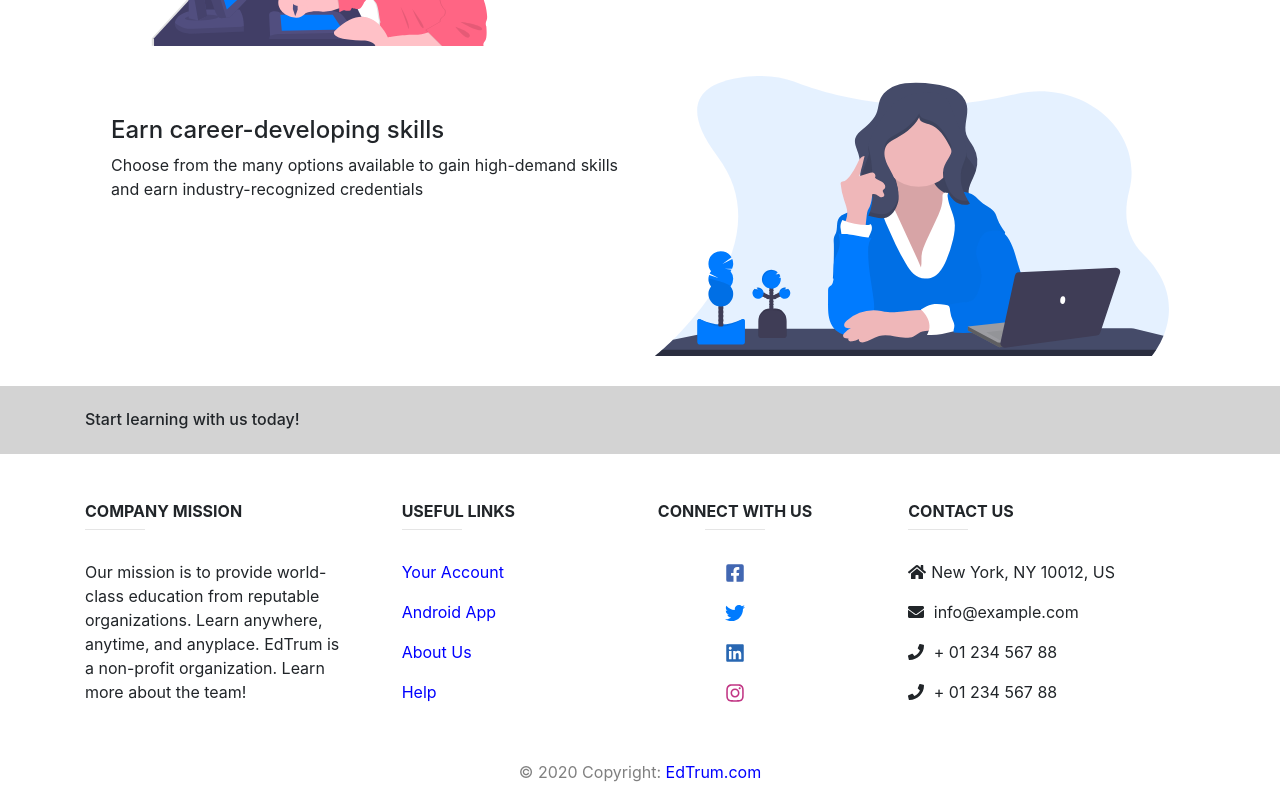
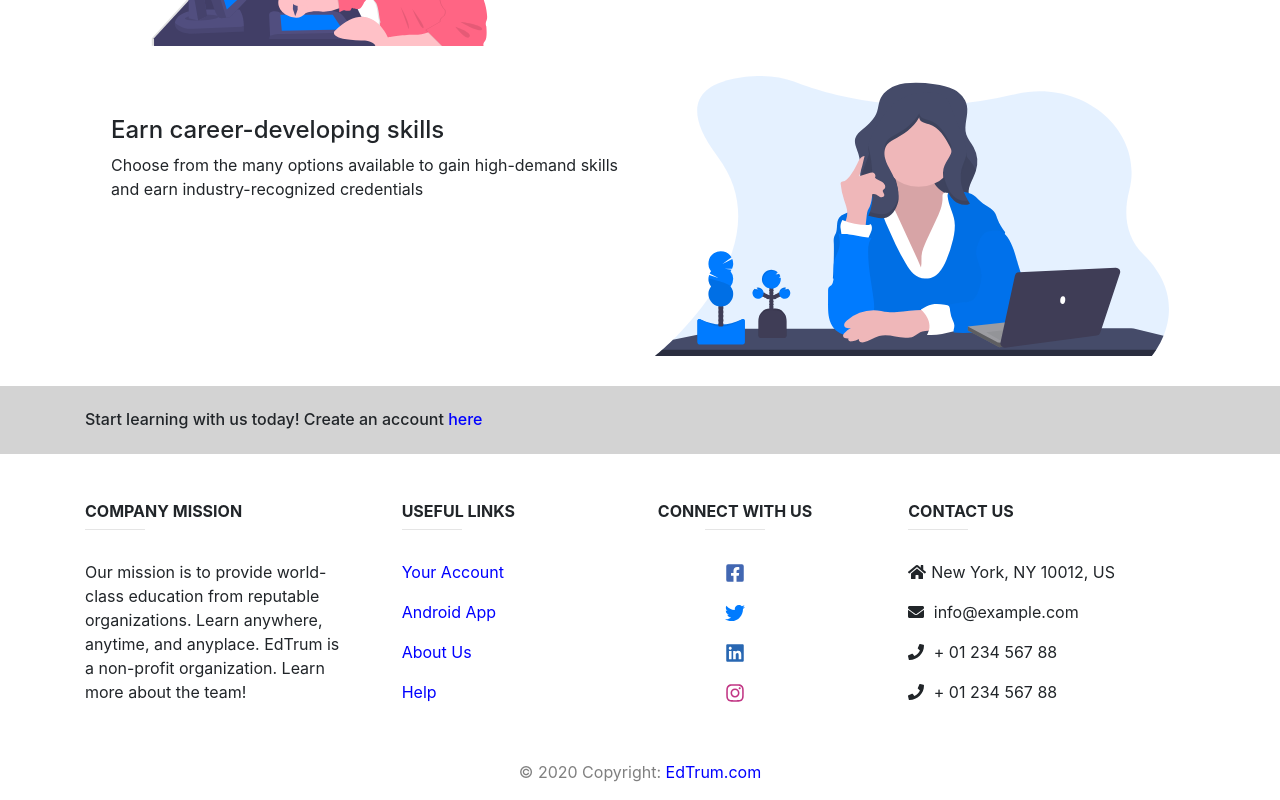
Before and after one commit to EdTrum/FrontEnd, a React (Create React App) app: page / in a window 1280 px wide. Shown: the part 1952-2752 px from the top of the page. Built offline with nearby package versions, Linux system fonts and the light colour scheme.

Commit message:
transfer navbar and footer components to pages

```diff
--- a/src/components/layouts/Footer.js
+++ b/src/components/layouts/Footer.js
@@ -16,7 +16,12 @@ function LandFooter() {
         <div className='container'>
           <div className='row py-4 d-flex align-items-center'>
             <div className='col-md-6 col-lg-5 text-center text-md-left mb-4 mb-md-0'>
-              <h6 className='mb-0'>Start learning with us today!</h6>
+              <h6 className='mb-0'>
+                Start learning with us today! Create an account{" "}
+                <Link to='/register' style={{ color: "blue" }}>
+                  here
+                </Link>
+              </h6>
             </div>
           </div>
         </div>
--- a/src/components/pages/Contact.js
+++ b/src/components/pages/Contact.js
@@ -1,9 +1,12 @@
 import React from "react";
 import { Button, Container } from "react-bootstrap";
+import CustomNavbar from "../layouts/CustomNavbar";
+import CustomFooter from "../layouts/CustomFooter";
 
 function Contact() {
   return (
     <Container>
+      <CustomNavbar />
       <div className='row pt-5'>
         <div className='col-sm-6'>
           <h4>Lorem ipsum dolor.</h4>
@@ -55,6 +58,7 @@ function Contact() {
           </form>
         </div>
       </div>
+      <CustomFooter />
     </Container>
   );
 }
--- a/src/components/pages/Home.js
+++ b/src/components/pages/Home.js
@@ -1,55 +1,71 @@
-import React from 'react'
-import Jumbotron from "../layouts/Jumbotron"
-import Layout from "../layouts/Layout"
-import courses from '../../assets/mocks/courses'
-import dummyImg from "../../assets/dummy.png"
-import {Card} from "react-bootstrap"
-import {Link} from "react-router-dom"
+import React from "react";
+import Jumbotron from "../layouts/Jumbotron";
+import Layout from "../layouts/Layout";
+import courses from "../../assets/mocks/courses";
+import dummyImg from "../../assets/dummy.png";
+import { Card } from "react-bootstrap";
+import { Link } from "react-router-dom";
+import CustomNavbar from "../layouts/CustomNavbar";
+import CustomFooter from "../layouts/CustomFooter";
 
 const cardStyle = {
-    maxWidth: '14rem',
-    minWidth: '14rem',
+  maxWidth: "14rem",
+  minWidth: "14rem",
   margin: 8,
-    maxHeight: '17rem',
-    minHeight: '17rem',
-    cursor: 'pointer'
-}
+  maxHeight: "17rem",
+  minHeight: "17rem",
+  cursor: "pointer",
+};
 
 function Home() {
-
   //should be in it's own component
   const renderCourses = courses.map((course, index) => (
-        <Link to={`/course/${course.title.toLowerCase()}`} style={{color: 'black'}} key={index}>
+    <Link
+      to={`/course/${course.title.toLowerCase()}`}
+      style={{ color: "black" }}
+      key={index}
+    >
       <Card tag='a' style={cardStyle}>
-                <img src={dummyImg} alt={course.title} className="card-img-top" style={{height: '120px', width: '100%'}}/>
-                <div className="card-body">
-                    <h6 className="card-title">{course.title}</h6>
-                    <p className="card-title">{course.publisher}</p>
-                    <p className="card-title" style={{fontSize: '10px'}}>{course.category}</p>
-                    <p className="card-title" style={{fontSize: '12px'}}>Rating {course.rating} ({course.ratingNo})</p>
+        <img
+          src={dummyImg}
+          alt={course.title}
+          className='card-img-top'
+          style={{ height: "120px", width: "100%" }}
+        />
+        <div className='card-body'>
+          <h6 className='card-title'>{course.title}</h6>
+          <p className='card-title'>{course.publisher}</p>
+          <p className='card-title' style={{ fontSize: "10px" }}>
+            {course.category}
+          </p>
+          <p className='card-title' style={{ fontSize: "12px" }}>
+            Rating {course.rating} ({course.ratingNo})
+          </p>
         </div>
       </Card>
     </Link>
-    ))
+  ));
   //should be in it's own component
 
   return (
     <div>
-            <Jumbotron/>
+      <CustomNavbar />
+      <Jumbotron />
       <Layout>
         <h4>Web Development</h4>
-                <div className="row flex-row flex-nowrap overflow-auto">
+        <div className='row flex-row flex-nowrap overflow-auto'>
           {renderCourses}
         </div>
         <h4 className='pt-2'>Mobile Development</h4>
-                <div className="row flex-row flex-nowrap overflow-auto">
+        <div className='row flex-row flex-nowrap overflow-auto'>
           {renderCourses}
         </div>
         <h5 className='pt-2'>Categories</h5>
         <p>(render category tags here)</p>
       </Layout>
+      <CustomFooter />
     </div>
-    )
+  );
 }
 
-export default Home
+export default Home;
--- a/src/components/pages/MyCourses.js
+++ b/src/components/pages/MyCourses.js
@@ -1,19 +1,27 @@
-import React from 'react'
-import Layout from "../layouts/Layout"
+import React from "react";
+import Layout from "../layouts/Layout";
+import CustomNavbar from "../layouts/CustomNavbar";
+import CustomFooter from "../layouts/CustomFooter";
 
 function MyCourses() {
   return (
+    <div>
+      <CustomNavbar />
       <Layout>
         <h3>My Courses Page</h3>
         <p>
-                Lorem ipsum dolor sit amet, consectetur adipisicing elit. Accusamus alias explicabo facilis incidunt
-                nemo porro quaerat sit! Aliquid autem deserunt harum ipsam iusto libero natus neque nihil officiis, qui
-                quo quod sed. Asperiores, at cumque doloremque hic inventore ipsum laudantium molestias numquam
-                possimus, quam reiciendis, vel voluptatibus voluptatum. Animi at corporis culpa, cumque excepturi modi
-                molestias mollitia quasi repellat veritatis.
+          Lorem ipsum dolor sit amet, consectetur adipisicing elit. Accusamus
+          alias explicabo facilis incidunt nemo porro quaerat sit! Aliquid autem
+          deserunt harum ipsam iusto libero natus neque nihil officiis, qui quo
+          quod sed. Asperiores, at cumque doloremque hic inventore ipsum
+          laudantium molestias numquam possimus, quam reiciendis, vel
+          voluptatibus voluptatum. Animi at corporis culpa, cumque excepturi
+          modi molestias mollitia quasi repellat veritatis.
         </p>
       </Layout>
-    )
+      <CustomFooter />
+    </div>
+  );
 }
 
-export default MyCourses
+export default MyCourses;
--- a/src/components/pages/NotFoundPage.js
+++ b/src/components/pages/NotFoundPage.js
@@ -1,27 +1,35 @@
-import React from 'react'
-import {Button, Container} from "react-bootstrap"
-import {Link} from "react-router-dom"
+import React from "react";
+import { Button, Container } from "react-bootstrap";
+import { Link } from "react-router-dom";
+import CustomNavbar from "../layouts/CustomNavbar";
+import CustomFooter from "../layouts/CustomFooter";
 
 const btnStyle = {
   margin: 5,
   minWidth: 100,
-    textTransform: 'uppercase'
-}
+  textTransform: "uppercase",
+};
 
 function NotFoundPage() {
   return (
     <Container className='pt-5 text-center'>
+      <CustomNavbar />
       <h3>Oops!</h3>
       <h3>Error 404 Not Found</h3>
       <p>Sorry, the page you requested was not found</p>
       <Link to='/'>
-                <Button variant='outline-primary' style={btnStyle}>Home</Button>
+        <Button variant='outline-primary' style={btnStyle}>
+          Home
+        </Button>
       </Link>
       <Link to='/contact'>
-                <Button variant='outline-info' style={btnStyle}>Support</Button>
+        <Button variant='outline-info' style={btnStyle}>
+          Support
+        </Button>
       </Link>
+      <CustomFooter />
     </Container>
-    )
+  );
 }
 
-export default NotFoundPage
+export default NotFoundPage;
--- a/src/components/pages/UserPage.js
+++ b/src/components/pages/UserPage.js
@@ -13,7 +13,6 @@ import Course from "../course/Course";
 function UserPage() {
   return (
     <Router>
-      <CustomNavbar />
       <div className='main-content' style={{ minHeight: "59vh" }}>
         <Switch>
           <Route exact path='/userpage' component={Home} />
@@ -25,7 +24,6 @@ function UserPage() {
         </Switch>
         <br />
       </div>
-      <CustomFooter />
     </Router>
   );
 }
```
Lines whose indentation alone changed are shown as unchanged.
